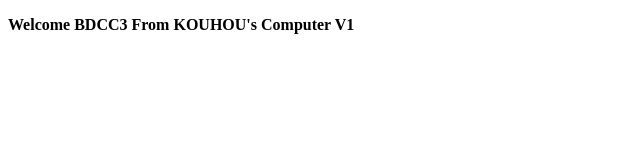
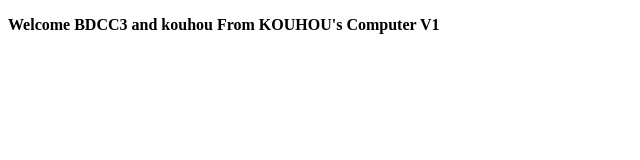
Before and after one commit to KouhouMohamed/tp4-docker, a plain HTML site: page index.html in a window 1280 px wide. Shown: the whole page, without its empty margins (0-640 px from the left). Drawn offline with Linux system fonts and the light colour scheme.

Commit message:
add kouhou

```diff
--- a/index.html
+++ b/index.html
@@ -6,7 +6,7 @@
 </head>
 <body>
 <p>
-    <strong>Welcome BDCC3 From KOUHOU's Computer V1</strong>
+    <strong>Welcome BDCC3 and kouhou From KOUHOU's Computer V1</strong>
 </p>
 </body>
 </html>
```
